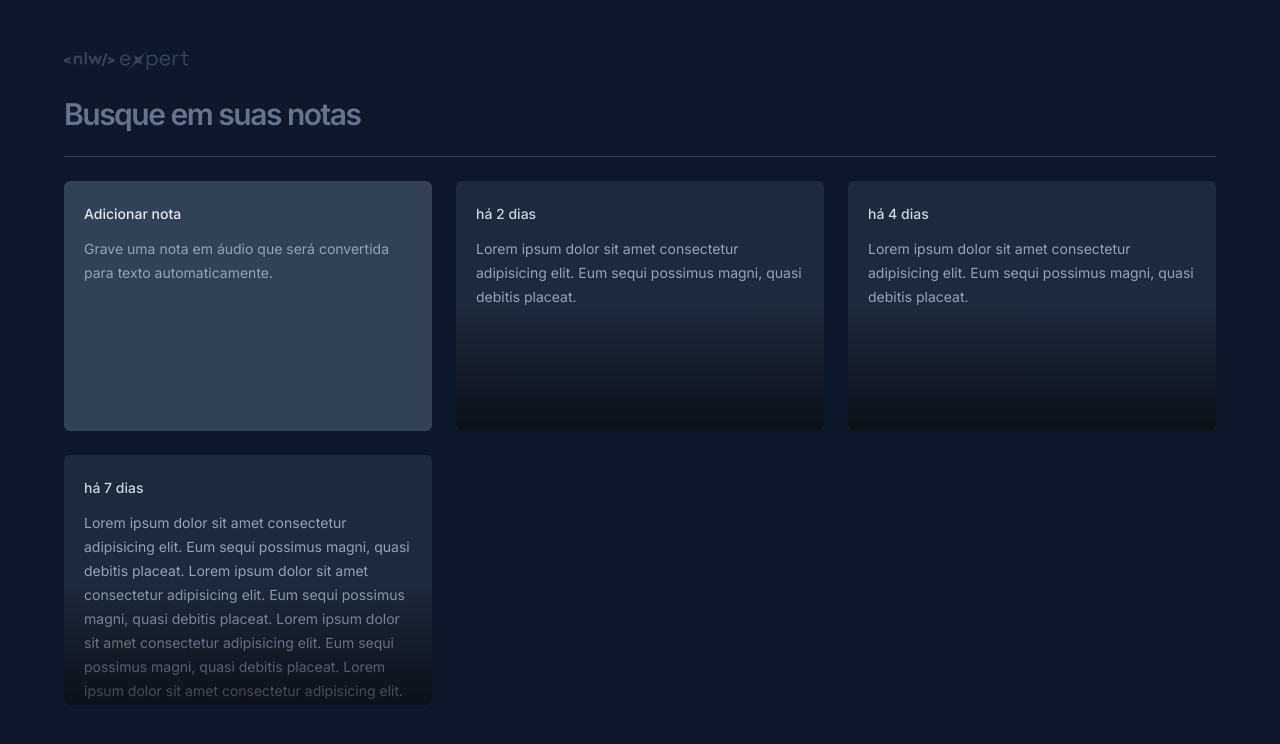
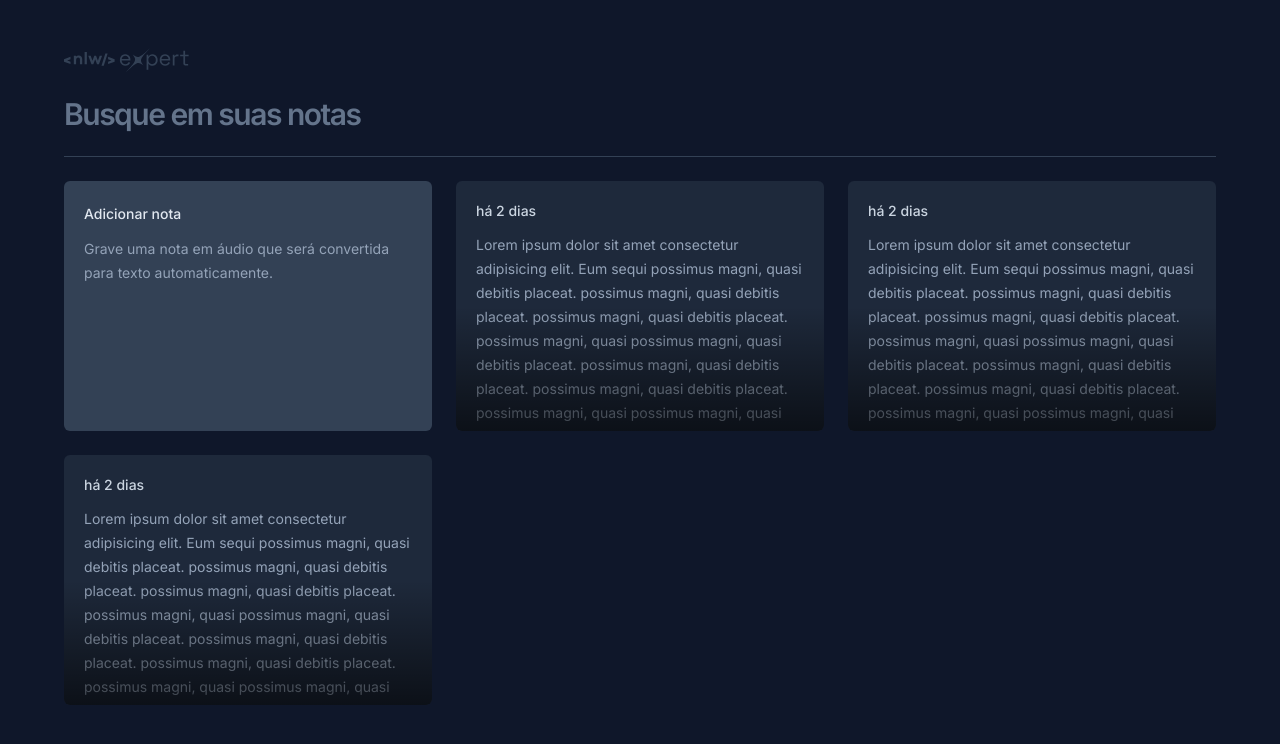
Before and after one commit to PabloXT14/nlw-expert-notes, a React (Vite) app: page / in a window 1280 px wide. Shown: the top 744 px of the page. Built offline with nearby package versions, Linux system fonts and the light colour scheme.

Commit message:
feat: using note components on the home

```diff
--- a/src/app.tsx
+++ b/src/app.tsx
@@ -1,4 +1,6 @@
 import logo from './assets/logo-nlw-expert.svg'
+import { NewNoteCard } from './components/new-note-card'
+import { NoteCard } from './components/note.card'
 
 export function App() {
   return (
@@ -16,50 +18,11 @@ export function App() {
       <div className="h-px bg-slate-700" />
 
       <div className="grid auto-rows-[250px] grid-cols-3 gap-6">
-        <div className="space-y-3 rounded-md bg-slate-700 p-5">
-          <span className="text-sm font-medium text-slate-200">
-            Adicionar nota
-          </span>
-          <p className="text-sm leading-6 text-slate-400">
-            Grave uma nota em áudio que será convertida para texto
-            automaticamente.
-          </p>
-        </div>
+        <NewNoteCard />
 
-        <div className="relative space-y-3 overflow-hidden rounded-md bg-slate-800 p-5">
-          <span className="text-sm font-medium text-slate-300">há 2 dias</span>
-          <p className="text-sm leading-6 text-slate-400">
-            Lorem ipsum dolor sit amet consectetur adipisicing elit. Eum sequi
-            possimus magni, quasi debitis placeat.
-          </p>
-
-          <div className="pointer-events-none absolute bottom-0 left-0 right-0 h-1/2 bg-gradient-to-t from-black/60 to-black/0" />
-        </div>
-
-        <div className="relative space-y-3 overflow-hidden rounded-md bg-slate-800 p-5">
-          <span className="text-sm font-medium text-slate-300">há 4 dias</span>
-          <p className="text-sm leading-6 text-slate-400">
-            Lorem ipsum dolor sit amet consectetur adipisicing elit. Eum sequi
-            possimus magni, quasi debitis placeat.
-          </p>
-
-          <div className="pointer-events-none absolute bottom-0 left-0 right-0 h-1/2 bg-gradient-to-t from-black/60 to-black/0" />
-        </div>
-
-        <div className="relative space-y-3 overflow-hidden rounded-md bg-slate-800 p-5">
-          <span className="text-sm font-medium text-slate-300">há 7 dias</span>
-          <p className="text-sm leading-6 text-slate-400">
-            Lorem ipsum dolor sit amet consectetur adipisicing elit. Eum sequi
-            possimus magni, quasi debitis placeat. Lorem ipsum dolor sit amet
-            consectetur adipisicing elit. Eum sequi possimus magni, quasi
-            debitis placeat. Lorem ipsum dolor sit amet consectetur adipisicing
-            elit. Eum sequi possimus magni, quasi debitis placeat. Lorem ipsum
-            dolor sit amet consectetur adipisicing elit. Eum sequi possimus
-            magni, quasi debitis placeat.
-          </p>
-
-          <div className="pointer-events-none absolute bottom-0 left-0 right-0 h-1/2 bg-gradient-to-t from-black/60 to-black/0" />
-        </div>
+        <NoteCard />
+        <NoteCard />
+        <NoteCard />
       </div>
     </div>
   )
```
